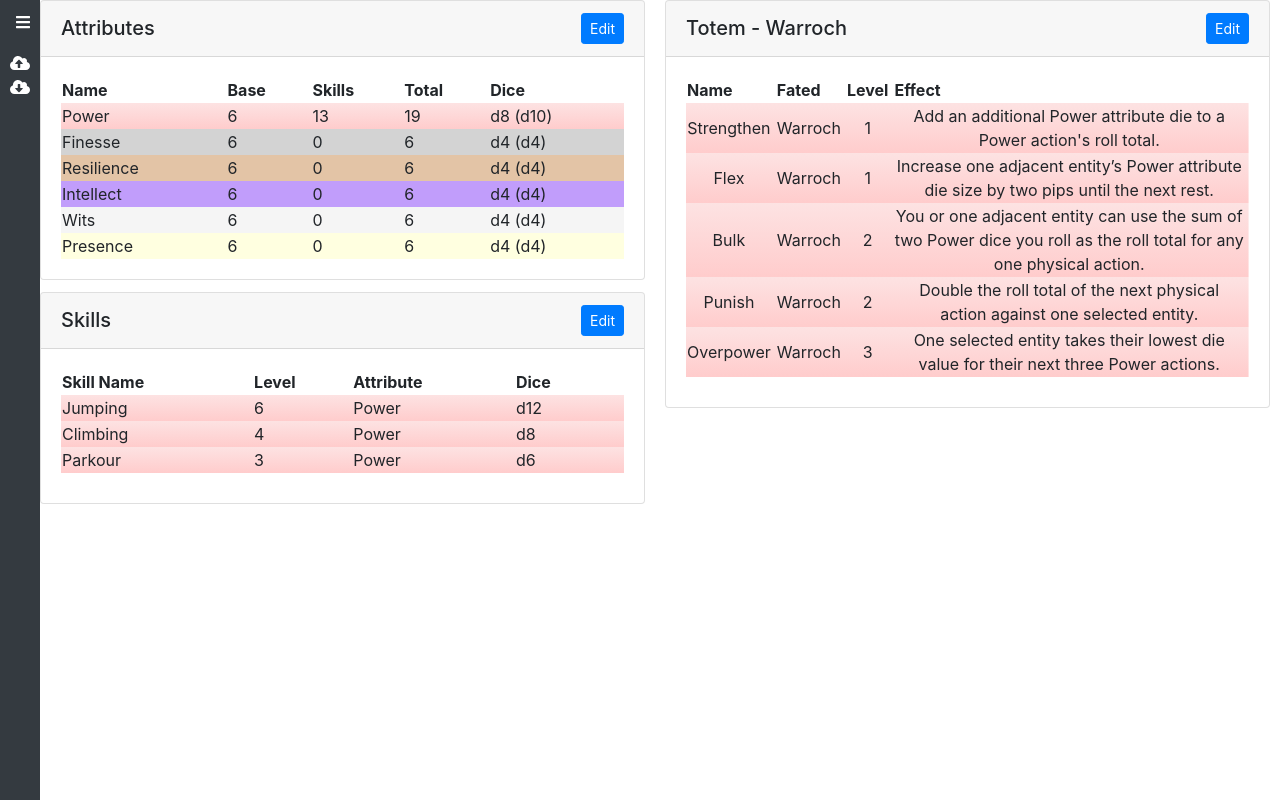
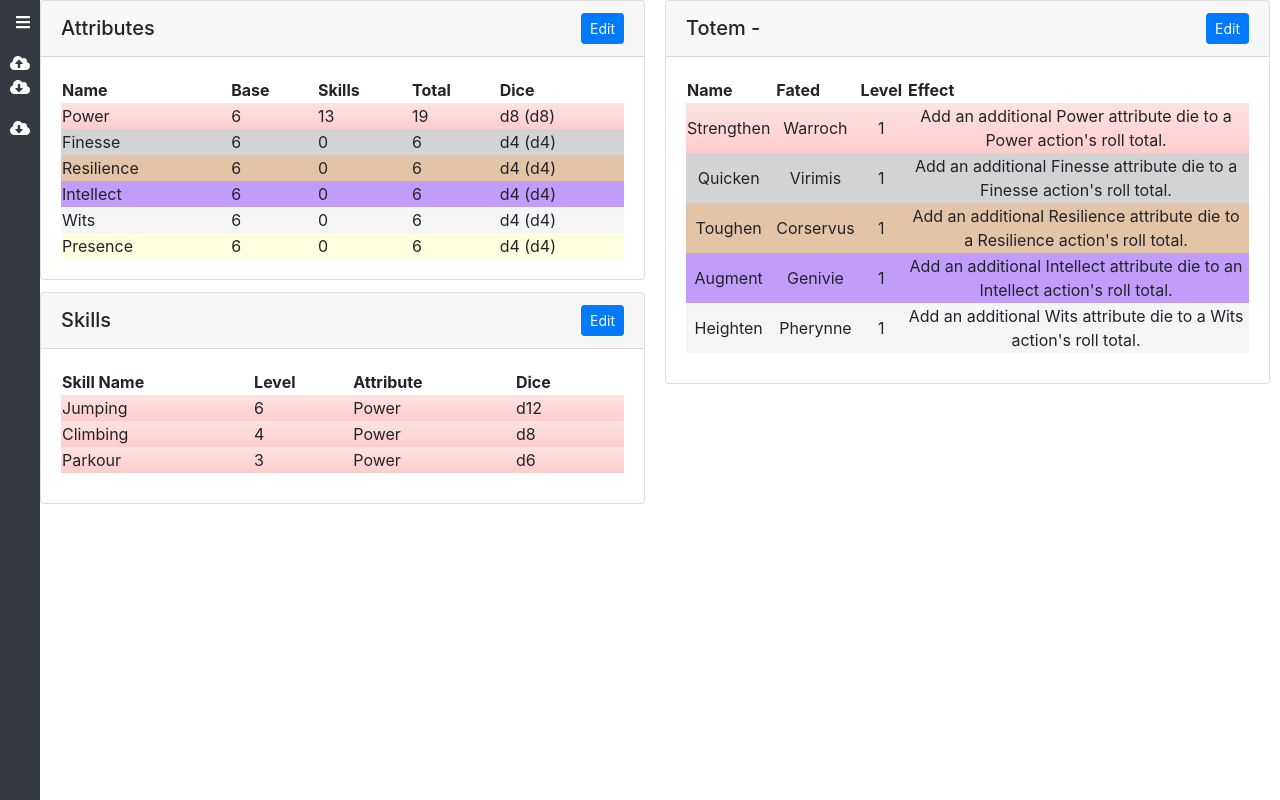
Before and after one commit to Shadow-Night-Black/ToF-Character-Sheet, a React (Create React App) app: page / in a window 1280 px wide. Built offline with nearby package versions, Linux system fonts and the light colour scheme.

Commit message:
Fixed Saving/Loading, Added Reset button for emergencies

```diff
--- a/src/App.tsx
+++ b/src/App.tsx
@@ -41,8 +41,8 @@ class App extends React.Component<{}, AppState> {
 
     try {
       model = savedData ? { character: JsonToCharacter(savedData) } : { character: CreateTestCharacter() };
-    } catch {
-      if (!model) model = { character: CreateTestCharacter() };
+    } catch (e){
+      model = { character: CreateTestCharacter() };
     }
 
     this.state = {
@@ -101,7 +101,7 @@ class App extends React.Component<{}, AppState> {
   render() {
     return (
       <Fragment>
-        <Sidebar {...this.state.ui.sidebar}></Sidebar>
+        <Sidebar {...this.state.ui.sidebar} appControls={this.AppControls}></Sidebar>
         <div className="App card-columns">
           {Widget(this.WidgetProps(), AttributeWidgetConstructor)}
           {Widget(this.WidgetProps(), SkillsWidget)}
--- a/src/Models/Character.ts
+++ b/src/Models/Character.ts
@@ -65,7 +65,7 @@ export function CreateTestCharacter(): Character {
     bio: 'test',
     attributes: GetDefaultAttributes().map((a) => ({ ...a, baseValue: 6 })),
     skills: [],
-    totem: { blessings: [], fated: [{ ...GetDefaultFated()[0], nexusBonus: true, selected: true }] }
+    totem: { blessings: [], fated: [ ...GetDefaultFated().map(f => ({...f, nexusBonus: false, selected: false }))] }
   };
   defaultSkillsInfo.forEach((x) => char.skills.push(NewSkill(char, x)));
   char.totem.blessings = GetBlessingsList()
@@ -111,10 +111,11 @@ interface CharacterSaveDataV2 {
 }
 
 export function CharacterToJson(character: Character): string {
-  return JSON.stringify({
-    version: 1,
-    data: character
-  });
+  const saveData: VersionSaveData = {
+    version: 2,
+    character: character
+  };
+  return JSON.stringify(saveData);
 }
 
 export function JsonToCharacter(json: string): Character {
--- a/src/UI/Controls/Sidebar.tsx
+++ b/src/UI/Controls/Sidebar.tsx
@@ -2,10 +2,12 @@ import React, { FunctionComponent, useState } from 'react';
 import { FontAwesomeIcon } from '@fortawesome/react-fontawesome';
 import { faBars, faCloudDownloadAlt, faCloudUploadAlt } from '@fortawesome/free-solid-svg-icons';
 import './Sidebar.scss';
+import { AppControls } from '../../App';
+import { Character, CreateTestCharacter } from '../../Models/Character';
 
-export type SidebarProps = {};
+export type SidebarProps = {appControls:AppControls<Character>};
 
-export const Sidebar: FunctionComponent<SidebarProps> = (props) => {
+export const Sidebar: FunctionComponent<SidebarProps> = ({appControls}) => {
   const [open, setOpen] = useState(false);
 
   return (
@@ -25,6 +27,10 @@ export const Sidebar: FunctionComponent<SidebarProps> = (props) => {
       <div className = "nav-item">
         <span className="nav-title"> Save </span> <FontAwesomeIcon icon={faCloudDownloadAlt} color={"white"}></FontAwesomeIcon>
       </div>
+      <div className="seperator"></div>
+      <div className = "nav-item" onClick={() => appControls.update(() => CreateTestCharacter())}>
+        <span className="nav-title"> Reset </span> <FontAwesomeIcon icon={faCloudDownloadAlt} color={"white"}></FontAwesomeIcon>
+      </div>
     </nav>
   );
 };
--- a/src/UI/Widgets/AttributesWidget.tsx
+++ b/src/UI/Widgets/AttributesWidget.tsx
@@ -1,4 +1,4 @@
-import { Attribute, GetDiceFromAttributeTotal, CharacterAttribute } from '../../Models/Attribute';
+import { GetDiceFromAttributeTotal, CharacterAttribute } from '../../Models/Attribute';
 import React, { FunctionComponent, ReactElement, Fragment } from 'react';
 import {
   Character,
```
